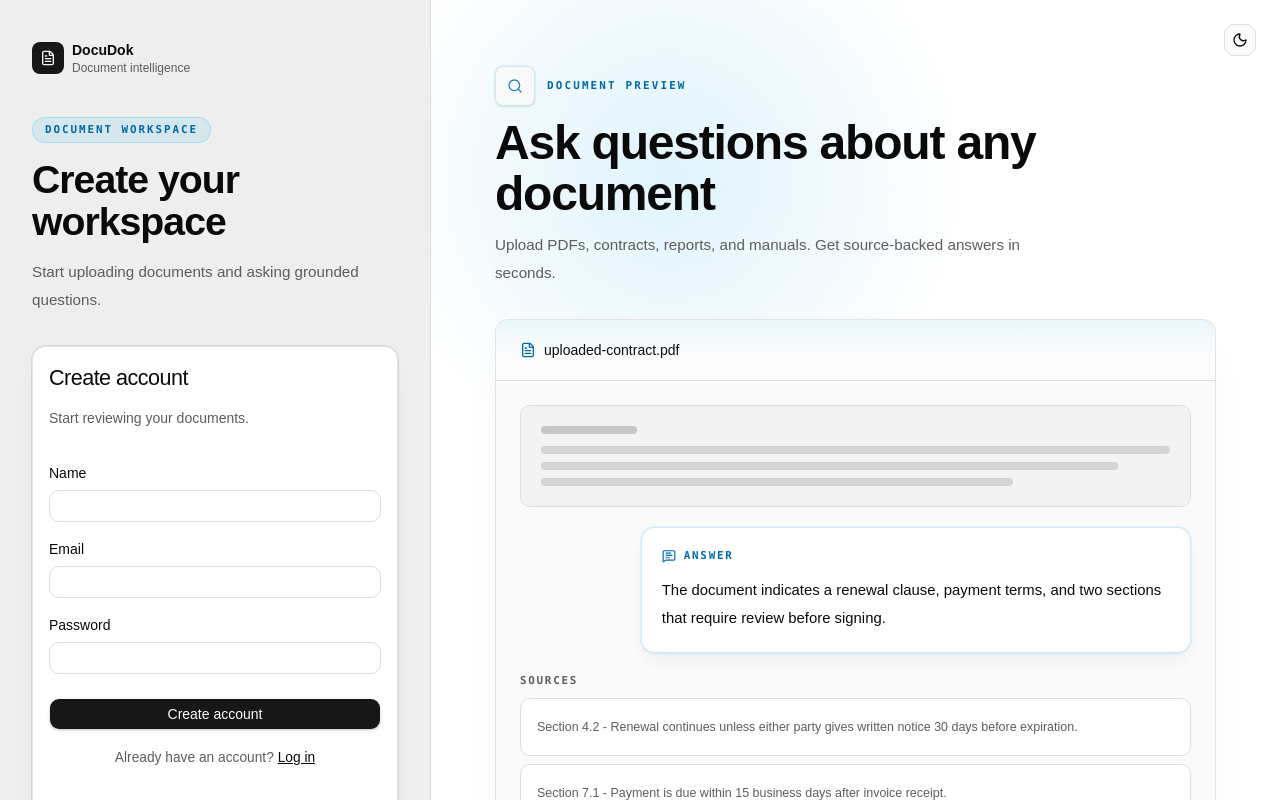
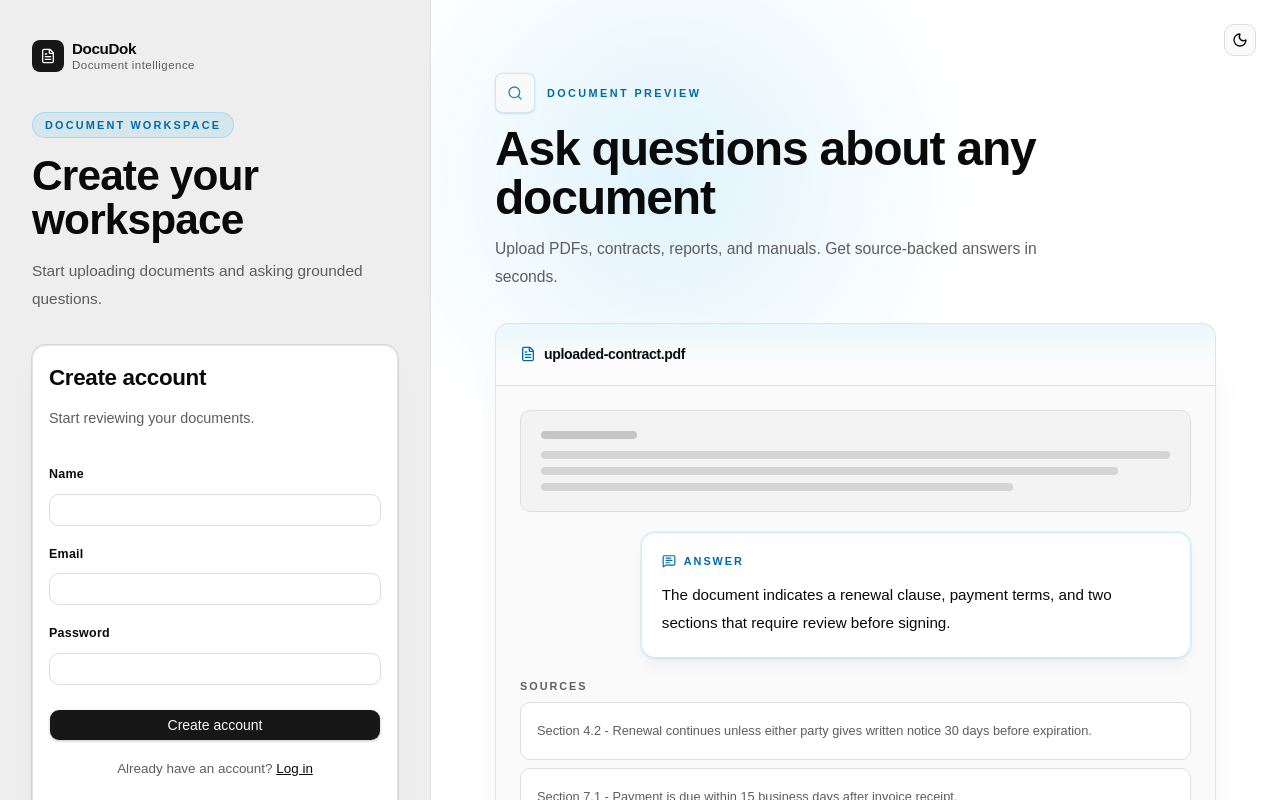
Before and after one commit to russellfrrr/docudok, a React (Vite) app in the folder client/: page /register in a window 1280 px wide. Shown: the top 800 px of the page. Built offline with nearby package versions, Linux system fonts and the light colour scheme; no server answers.

Commit message:
style: elevate auth typography

```diff
--- a/client/src/components/layout/AppLogo.tsx
+++ b/client/src/components/layout/AppLogo.tsx
@@ -7,8 +7,12 @@ export const AppLogo = () => {
         <FileText className="size-4" />
       </div>
       <div className="leading-none">
-        <div className="text-sm font-semibold text-foreground">DocuDok</div>
-        <div className="text-xs text-muted-foreground">Document intelligence</div>
+        <div className="text-[0.95rem] font-semibold tracking-tight text-foreground">
+          DocuDok
+        </div>
+        <div className="mt-1 text-[0.72rem] font-medium tracking-[0.04em] text-muted-foreground">
+          Document intelligence
+        </div>
       </div>
     </div>
   );
--- a/client/src/components/layout/AuthLayout.tsx
+++ b/client/src/components/layout/AuthLayout.tsx
@@ -27,13 +27,13 @@ export const AuthLayout = ({
             <AppLogo />
 
             <div className="space-y-4">
-              <div className="inline-flex rounded-full border border-sky-500/20 bg-sky-500/10 px-3 py-1 font-mono text-[0.68rem] font-semibold uppercase tracking-[0.18em] text-sky-700 dark:text-sky-300">
+              <div className="inline-flex rounded-full border border-sky-500/20 bg-sky-500/10 px-3 py-1 text-[0.68rem] font-semibold uppercase tracking-[0.2em] text-sky-700 dark:text-sky-300">
                 Document workspace
               </div>
-              <h1 className="text-[2.1rem] font-semibold leading-[1.06] tracking-tight text-foreground sm:text-[2.45rem]">
+              <h1 className="font-heading text-[2.25rem] font-semibold leading-[1.02] tracking-[-0.02em] text-foreground sm:text-[2.65rem]">
                 {title}
               </h1>
-              <p className="max-w-sm text-[0.95rem] leading-7 text-muted-foreground">
+              <p className="max-w-sm text-[0.96rem] font-normal leading-7 text-muted-foreground">
                 {description}
               </p>
             </div>
@@ -41,7 +41,7 @@ export const AuthLayout = ({
 
           {children}
 
-          <div className="grid gap-3 text-[0.86rem] leading-6 text-muted-foreground">
+          <div className="grid gap-3 text-[0.84rem] font-medium leading-6 text-muted-foreground">
             {[
               'Source-backed answers',
               'Secure document workspace',
@@ -88,14 +88,14 @@ export const AuthLayout = ({
                   />
                   <Search className="relative size-4" />
                 </motion.div>
-                <div className="font-mono text-[0.68rem] font-semibold uppercase tracking-[0.2em] text-sky-700 dark:text-sky-300">
+                <div className="text-[0.68rem] font-semibold uppercase tracking-[0.22em] text-sky-700 dark:text-sky-300">
                   Document preview
                 </div>
               </div>
-              <h2 className="text-4xl font-semibold leading-[1.05] tracking-tight text-foreground xl:text-5xl">
+              <h2 className="font-heading text-4xl font-semibold leading-[1.02] tracking-[-0.025em] text-foreground xl:text-5xl">
                 Ask questions about any document
               </h2>
-              <p className="max-w-xl text-[0.95rem] leading-7 text-muted-foreground">
+              <p className="max-w-xl text-[0.98rem] leading-7 text-muted-foreground">
                 Upload PDFs, contracts, reports, and manuals. Get
                 source-backed answers in seconds.
               </p>
@@ -129,7 +129,7 @@ export const AuthLayout = ({
               <div className="border-b bg-card/40 px-6 py-5">
                 <div className="flex items-center gap-2">
                   <FileText className="size-4 text-sky-700 dark:text-sky-300" />
-                  <span className="text-sm font-medium text-foreground">
+                  <span className="text-[0.88rem] font-semibold tracking-tight text-foreground">
                     uploaded-contract.pdf
                   </span>
                 </div>
@@ -151,22 +151,22 @@ export const AuthLayout = ({
                   animate={{ opacity: 1, y: 0 }}
                   transition={{ duration: 0.5, delay: 0.35 }}
                 >
-                  <div className="mb-3 flex items-center gap-2 font-mono text-[0.68rem] font-semibold uppercase tracking-[0.16em] text-sky-700 dark:text-sky-300">
+                  <div className="mb-3 flex items-center gap-2 text-[0.68rem] font-semibold uppercase tracking-[0.18em] text-sky-700 dark:text-sky-300">
                     <MessageSquareText className="size-3.5" />
                     Answer
                   </div>
-                  <p className="text-[0.93rem] leading-7 text-foreground">
+                  <p className="text-[0.95rem] leading-7 text-foreground">
                     The document indicates a renewal clause, payment terms, and
                     two sections that require review before signing.
                   </p>
                 </motion.div>
 
                 <div className="grid gap-2">
-                  <div className="font-mono text-[0.68rem] font-semibold uppercase tracking-[0.16em] text-muted-foreground">
+                  <div className="text-[0.68rem] font-semibold uppercase tracking-[0.18em] text-muted-foreground">
                     Sources
                   </div>
                   <motion.div
-                    className="cursor-pointer rounded-lg border bg-card p-4 text-[0.78rem] leading-6 text-muted-foreground transition hover:border-sky-500/30 hover:bg-muted/40"
+                    className="cursor-pointer rounded-lg border bg-card p-4 text-[0.8rem] leading-6 text-muted-foreground transition hover:border-sky-500/30 hover:bg-muted/40"
                     initial={{ opacity: 0, y: 8 }}
                     animate={{ opacity: 1, y: 0 }}
                     transition={{ duration: 0.4, delay: 0.7 }}
@@ -175,7 +175,7 @@ export const AuthLayout = ({
                     written notice 30 days before expiration.
                   </motion.div>
                   <motion.div
-                    className="cursor-pointer rounded-lg border bg-card p-4 text-[0.78rem] leading-6 text-muted-foreground transition hover:border-sky-500/30 hover:bg-muted/40"
+                    className="cursor-pointer rounded-lg border bg-card p-4 text-[0.8rem] leading-6 text-muted-foreground transition hover:border-sky-500/30 hover:bg-muted/40"
                     initial={{ opacity: 0, y: 8 }}
                     animate={{ opacity: 1, y: 0 }}
                     transition={{ duration: 0.4, delay: 0.9 }}
@@ -187,7 +187,7 @@ export const AuthLayout = ({
               </div>
             </div>
 
-            <div className="mt-6 grid grid-cols-3 gap-3 font-mono text-[0.68rem] font-semibold uppercase tracking-[0.12em] text-muted-foreground">
+            <div className="mt-6 grid grid-cols-3 gap-3 text-[0.68rem] font-semibold uppercase tracking-[0.14em] text-muted-foreground">
               <div className="rounded-lg border bg-background/70 p-3">
                 Extract text
               </div>
--- a/client/src/index.css
+++ b/client/src/index.css
@@ -137,6 +137,11 @@
   body {
     @apply min-h-screen bg-background text-foreground;
     margin: 0;
+    font-feature-settings:
+      "cv02" 1,
+      "cv03" 1,
+      "cv04" 1,
+      "ss01" 1;
   }
 
   button,
--- a/client/src/pages/LoginPage.tsx
+++ b/client/src/pages/LoginPage.tsx
@@ -55,8 +55,10 @@ export const LoginPage = () => {
 
       <Card className="border border-border/80 bg-card/95 shadow-xl shadow-black/5 dark:shadow-black/20">
         <CardHeader className="space-y-2 pb-5">
-          <CardTitle className="text-[1.35rem] tracking-tight">Log in</CardTitle>
-          <CardDescription className="leading-6">
+          <CardTitle className="font-heading text-[1.4rem] font-semibold tracking-[-0.015em]">
+            Log in
+          </CardTitle>
+          <CardDescription className="text-[0.9rem] leading-6">
             Continue to your document workspace.
           </CardDescription>
         </CardHeader>
@@ -71,7 +73,12 @@ export const LoginPage = () => {
             )}
 
             <div className="space-y-2.5">
-              <Label htmlFor="email">Email</Label>
+              <Label
+                htmlFor="email"
+                className="text-[0.78rem] font-semibold tracking-[0.02em]"
+              >
+                Email
+              </Label>
               <Input
                 id="email"
                 type="email"
@@ -82,7 +89,12 @@ export const LoginPage = () => {
             </div>
 
             <div className="space-y-2.5">
-              <Label htmlFor="password">Password</Label>
+              <Label
+                htmlFor="password"
+                className="text-[0.78rem] font-semibold tracking-[0.02em]"
+              >
+                Password
+              </Label>
               <Input
                 id="password"
                 type="password"
@@ -104,7 +116,7 @@ export const LoginPage = () => {
             </Button>
           </form>
 
-          <p className="mt-4 text-center text-[0.86rem] leading-6 text-muted-foreground">
+          <p className="mt-4 text-center text-[0.84rem] leading-6 text-muted-foreground">
             No account yet?{' '}
             <Link to="/register" className="font-medium text-foreground underline">
               Create one
--- a/client/src/pages/RegisterPage.tsx
+++ b/client/src/pages/RegisterPage.tsx
@@ -57,10 +57,10 @@ export const RegisterPage = () => {
 
       <Card className="border border-border/80 bg-card/95 shadow-xl shadow-black/5 dark:shadow-black/20">
         <CardHeader className="space-y-2 pb-5">
-          <CardTitle className="text-[1.35rem] tracking-tight">
+          <CardTitle className="font-heading text-[1.4rem] font-semibold tracking-[-0.015em]">
             Create account
           </CardTitle>
-          <CardDescription className="leading-6">
+          <CardDescription className="text-[0.9rem] leading-6">
             Start reviewing your documents.
           </CardDescription>
         </CardHeader>
@@ -75,7 +75,12 @@ export const RegisterPage = () => {
             )}
 
             <div className="space-y-2.5">
-              <Label htmlFor="name">Name</Label>
+              <Label
+                htmlFor="name"
+                className="text-[0.78rem] font-semibold tracking-[0.02em]"
+              >
+                Name
+              </Label>
               <Input
                 id="name"
                 value={name}
@@ -85,7 +90,12 @@ export const RegisterPage = () => {
             </div>
 
             <div className="space-y-2.5">
-              <Label htmlFor="email">Email</Label>
+              <Label
+                htmlFor="email"
+                className="text-[0.78rem] font-semibold tracking-[0.02em]"
+              >
+                Email
+              </Label>
               <Input
                 id="email"
                 type="email"
@@ -96,7 +106,12 @@ export const RegisterPage = () => {
             </div>
 
             <div className="space-y-2.5">
-              <Label htmlFor="password">Password</Label>
+              <Label
+                htmlFor="password"
+                className="text-[0.78rem] font-semibold tracking-[0.02em]"
+              >
+                Password
+              </Label>
               <Input
                 id="password"
                 type="password"
@@ -118,7 +133,7 @@ export const RegisterPage = () => {
             </Button>
           </form>
 
-          <p className="mt-4 text-center text-[0.86rem] leading-6 text-muted-foreground">
+          <p className="mt-4 text-center text-[0.84rem] leading-6 text-muted-foreground">
             Already have an account?{' '}
             <Link to="/login" className="font-medium text-foreground underline">
               Log in
```
